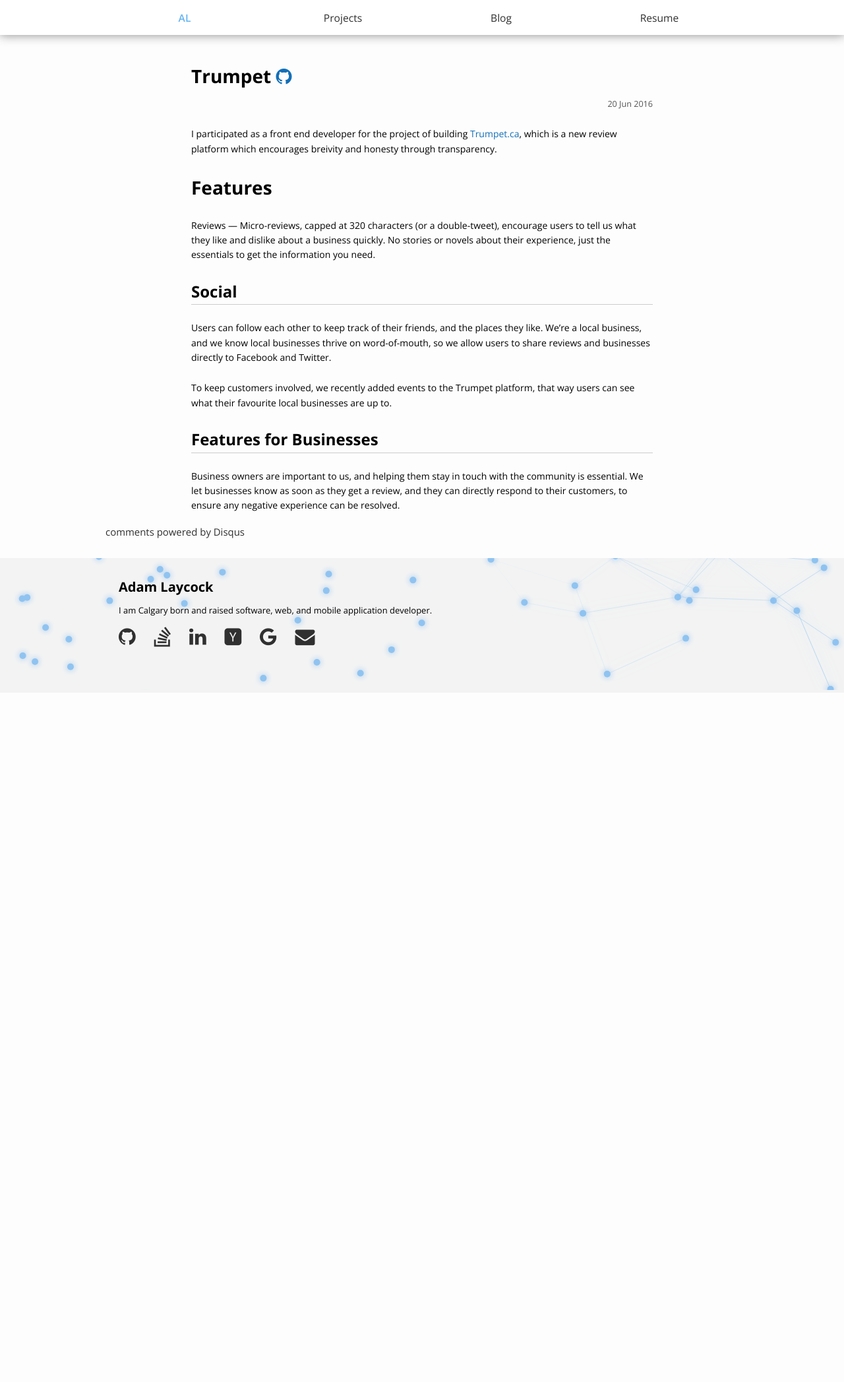
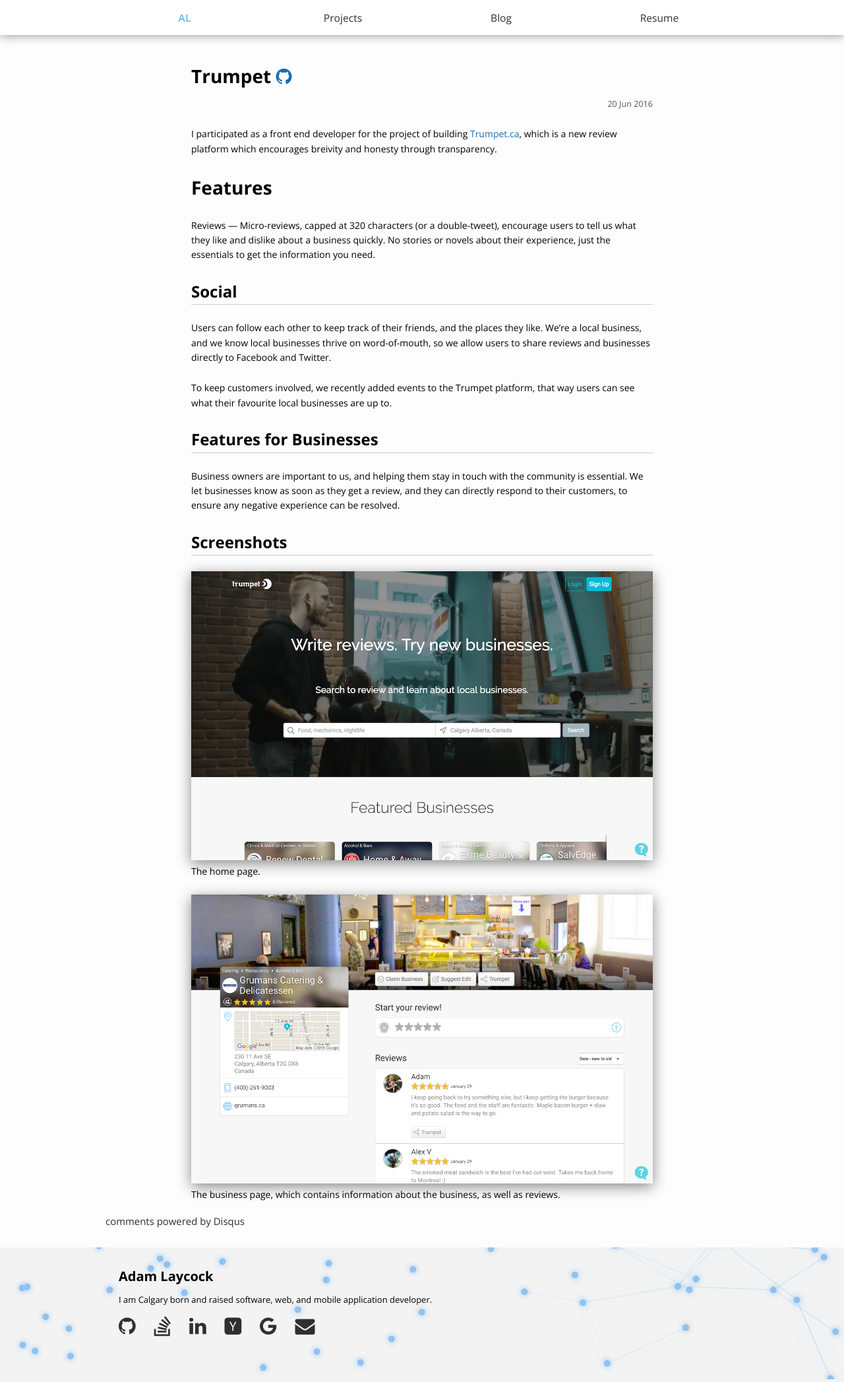
Before and after one commit to alaycock/alaycock.github.io-archive, a Jekyll site: the page built from _posts/projects/2016-06-20-Trumpet.markdown, in a window 1280 px wide. Shown: the whole page at 66% size. Built offline with Jekyll 4.4.1, drawn with Linux system fonts in a browser that asks for light colours; comment, search, counter and statistics services are not loaded; before the commit the page ends 1050 px from its top, so only the background shows below that.

Commit message:
Add new blog post, add screenshots to trumpet

```diff
--- a/_posts/projects/2016-06-20-Trumpet.markdown
+++ b/_posts/projects/2016-06-20-Trumpet.markdown
@@ -6,28 +6,29 @@
 githuburl: https://github.com/teamtrumpet
 ---
 
-I participated as a front end developer for the project of building [Trumpet.ca](https://trumpet.ca),
-which is a new review platform which encourages breivity and honesty through transparency.
+I participated as a front end developer for the project of building [Trumpet.ca](https://trumpet.ca), which is a new review platform which encourages breivity and honesty through transparency.
 
 Features
 ===
 Reviews
 ---
-Micro-reviews, capped at 320 characters (or a double-tweet), encourage users to tell
-us what they like and dislike about a business quickly. No stories or novels about their experience, just the
-essentials to get the information you need.
+Micro-reviews, capped at 320 characters (or a double-tweet), encourage users to tell us what they like and dislike about a business quickly. No stories or novels about their experience, just the essentials to get the information you need.
 
 Social
 ---
-Users can follow each other to keep track of their friends, and the places they like.
-We're a local business, and we know local businesses thrive on word-of-mouth, so we allow users
-to share reviews and businesses directly to Facebook and Twitter.
+Users can follow each other to keep track of their friends, and the places they like. We're a local business, and we know local businesses thrive on word-of-mouth, so we allow users to share reviews and businesses directly to Facebook and Twitter.
 
-To keep customers involved, we recently added events to the Trumpet platform, that way users can see
-what their favourite local businesses are up to.
+To keep customers involved, we recently added events to the Trumpet platform, that way users can see what their favourite local businesses are up to.
 
 Features for Businesses
 ---
-Business owners are important to us, and helping them stay in touch with the community is essential.
-We let businesses know as soon as they get a review, and they can directly respond to their customers,
-to ensure any negative experience can be resolved.
+Business owners are important to us, and helping them stay in touch with the community is essential. We let businesses know as soon as they get a review, and they can directly respond to their customers, to ensure any negative experience can be resolved.
+
+Screenshots
+---
+
+![](/img/20160722/trumpet_home.png)
+The home page.
+
+![](/img/20160722/trumpet_biz.png)
+The business page, which contains information about the business, as well as reviews.
--- a/css/github.css
+++ b/css/github.css
@@ -188,7 +188,9 @@
       margin-bottom: 0; }
 
 .githubmd img {
-  max-width: 100%; }
+  max-width: 100%;
+  box-shadow: 0px 5px 20px #888;
+}
 
 .githubmd span.frame {
   display: block;
```
Also changed, not shown: _posts/projects/2016-07-22-Wutsgud.markdown (added, +26 -0 lines), img/20160722/trumpet_biz.png (added), img/20160722/trumpet_home.png (added), img/20160722/wutsgud_biz.png (added), img/20160722/wutsgud_home.png (added), img/20160722/wutsgud_rate.png (added).
